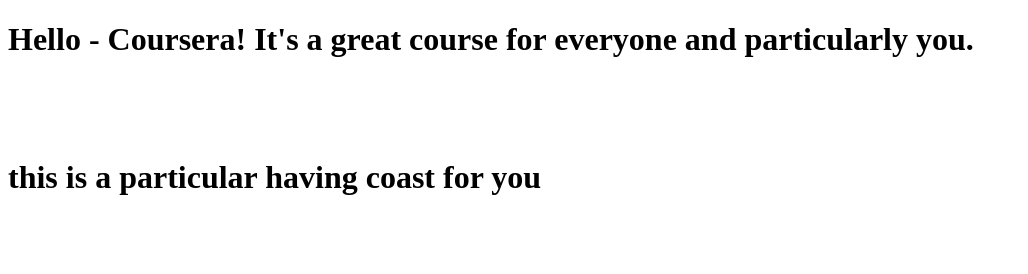
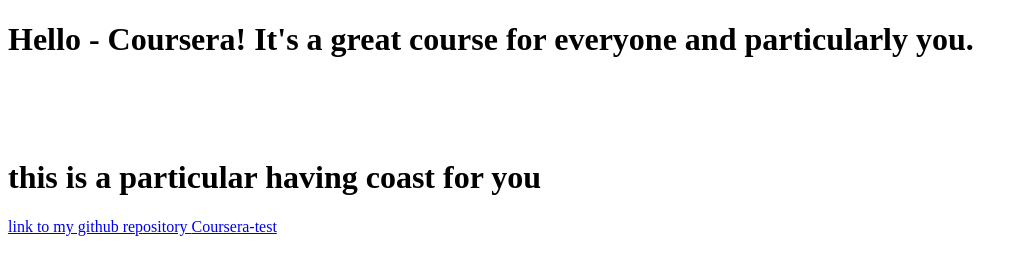
Before and after one commit to FMTAK/course-test, a plain HTML site: page site/index.html in a window 1280 px wide. Shown: the whole page, without its empty margins (0-1028 px from the left). Drawn offline with Linux system fonts and the light colour scheme.

Commit message:
Adding link to my repository.

```diff
--- a/site/index.html
+++ b/site/index.html
@@ -5,5 +5,6 @@
 </head>
 <body>
 		<h1>Hello - Coursera! It's a great course for everyone and particularly you.<p><br/></p> this is a particular having coast for you </h1>
+		<div><a href="https://github.com/fmtak/coursera-test.git">link to my github repository <span id="First repository">Coursera-test</span></a></div>
 </body>
 </html>
```
